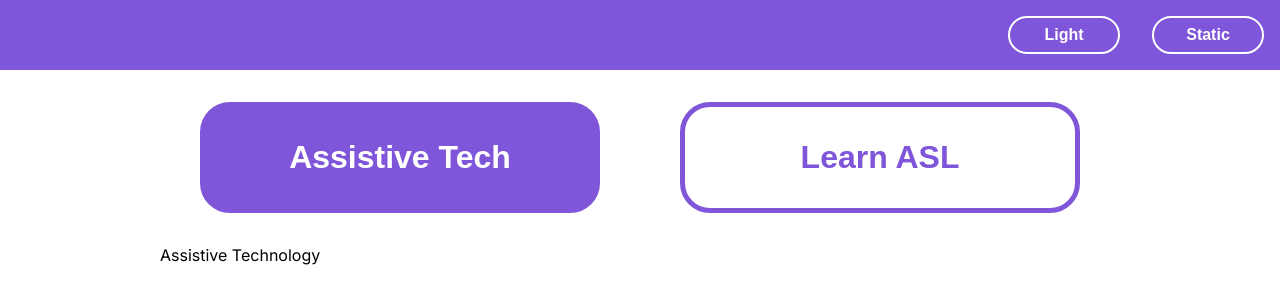
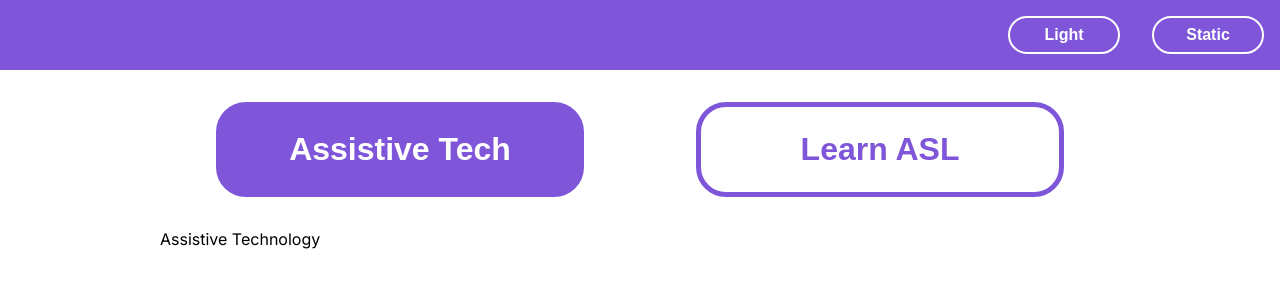
Before and after one commit to lauracastrovenegas/capstone-project-website, a React (Create React App) app: page / in a window 1280 px wide. Shown: the top 304 px of the page. Built offline with nearby package versions, Linux system fonts and the light colour scheme; the HTML template or start-up script is replaced by a standard one.

Commit message:
Update Button.js

```diff
--- a/src/components/Button.js
+++ b/src/components/Button.js
@@ -11,9 +11,14 @@ const ButtonWrapper = styled.button`
     border-radius: 30px;
     font-size: 2rem;
     font-weight: 800;
-    padding: 2rem 2rem;
-    width: 25rem;
+    padding: 1.5rem 2rem;
+    width: 23rem;
     cursor: pointer;
+
+    :hover {
+        background-color: ${theme.colors.purple};
+        color: white;
+    }
 `
 
 const Button = ({text, link, currentSection, setSection}) => {
```
